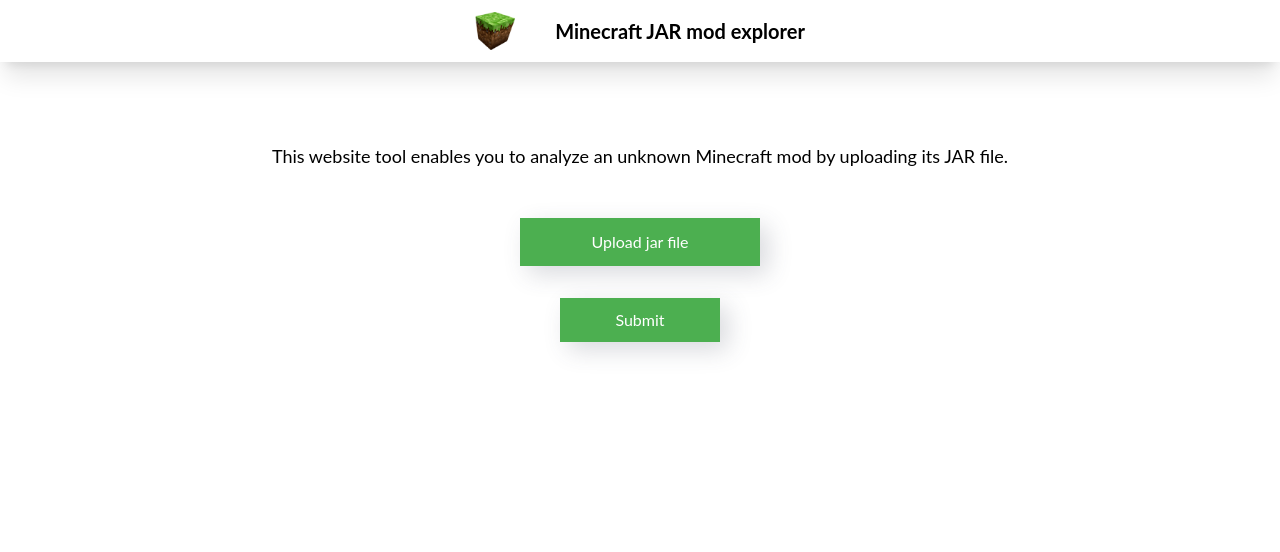
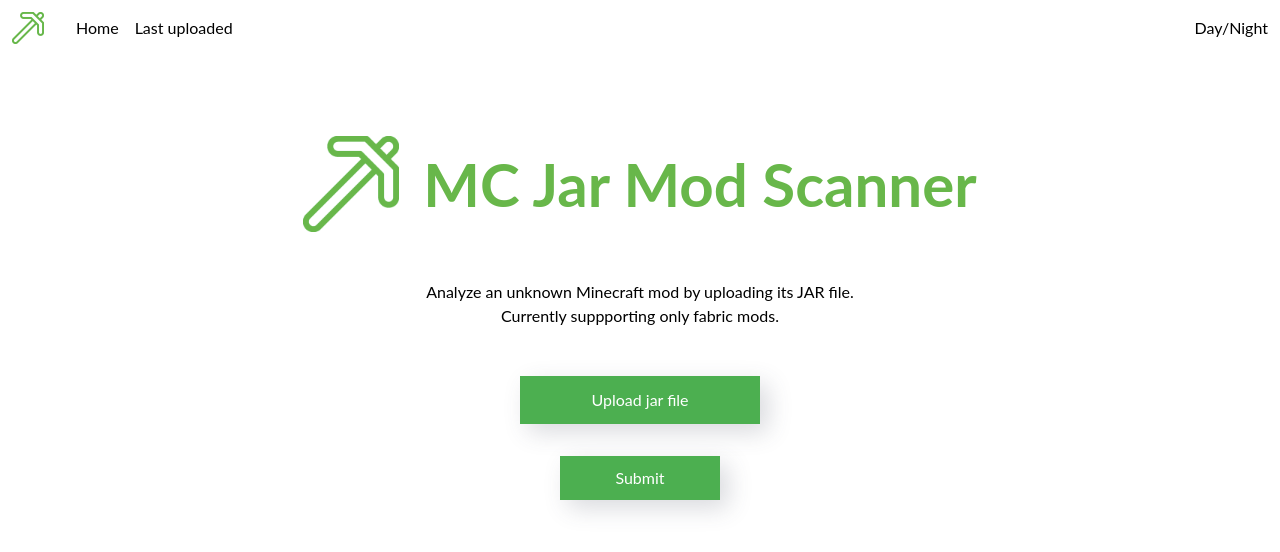
Before and after one commit to kestivvi/mc-jar-mod-explorer, a Next.js app: page / in a window 1280 px wide. Shown: the top 552 px of the page. Built offline with nearby package versions, Linux system fonts and the light colour scheme.

Commit message:
Style navbar and home page

```diff
--- a/app/(root)/NavBar.tsx
+++ b/app/(root)/NavBar.tsx
@@ -1,10 +1,18 @@
 export default function NavBar() {
     return (
-        <nav>
-            <div className="p-3 flex justify-center gap-10 items-center border-b-slate-600 shadow-xl">
-                <a href="/"><img className="w-10" src="logo.png" alt="logo" /></a>
-                <a href="/"><h1 className="font-bold text-xl">Minecraft JAR mod explorer</h1></a>
+        <div className="p-3 flex justify-between items-center">
+            <div className="flex items-center gap-8">
+                <a href="/" className="flex items-center gap-6">
+                    <img className="w-8" src="pickaxe-green.png" alt="logo" />
+                </a>
+                <nav className="flex items-center gap-4">
+                    <a href="/">Home</a>
+                    <a href="/last-uploaded">Last uploaded</a>
+                </nav>
             </div>
-        </nav>
+            <div>
+                Day/Night
+            </div>
+        </div>
     )
 }
--- /dev/null
+++ b/app/Greet.module.css
@@ -0,0 +1,3 @@
+.greenColor {
+    color: #68b74a;
+}
--- /dev/null
+++ b/app/Greet.tsx
@@ -0,0 +1,16 @@
+import styles from './Greet.module.css'
+
+export default function Greet() {
+    return (
+        <>
+            <div className="flex items-center gap-6">
+                <img className="w-24" src="pickaxe-green.png" alt="logo" />
+                <h1 className={styles.greenColor + " font-bold text-6xl"}>MC Jar Mod Scanner</h1>
+            </div >
+            <div className='text-center'>
+                Analyze an unknown Minecraft mod by uploading its JAR file. <br />
+                Currently suppporting only fabric mods.
+            </div>
+        </>
+    )
+}
--- a/app/page.tsx
+++ b/app/page.tsx
@@ -4,6 +4,7 @@
 import FileUpload from './(root)/FileUpload'
 import ProgressBar from './(root)/ProgressBar';
 import ErrorComponent from './(components)/ErrorComponent';
+import Greet from './Greet';
 
 export default function Home() {
     const [progressPercent, setProgressPercent] = useState(0);
@@ -46,9 +47,8 @@
 
     return (
         <div className='m-20 flex flex-col justify-center items-center gap-12'>
-            <div className='flex justify-center items-center text-lg'>
-                This website tool enables you to analyze an unknown Minecraft mod by uploading its JAR file.
-            </div>
+            <Greet />
+
 
             <FileUpload onFileSubmit={onFileSubmit} />
 
```
Also changed, not shown: public/pickaxe-green.png (added).
